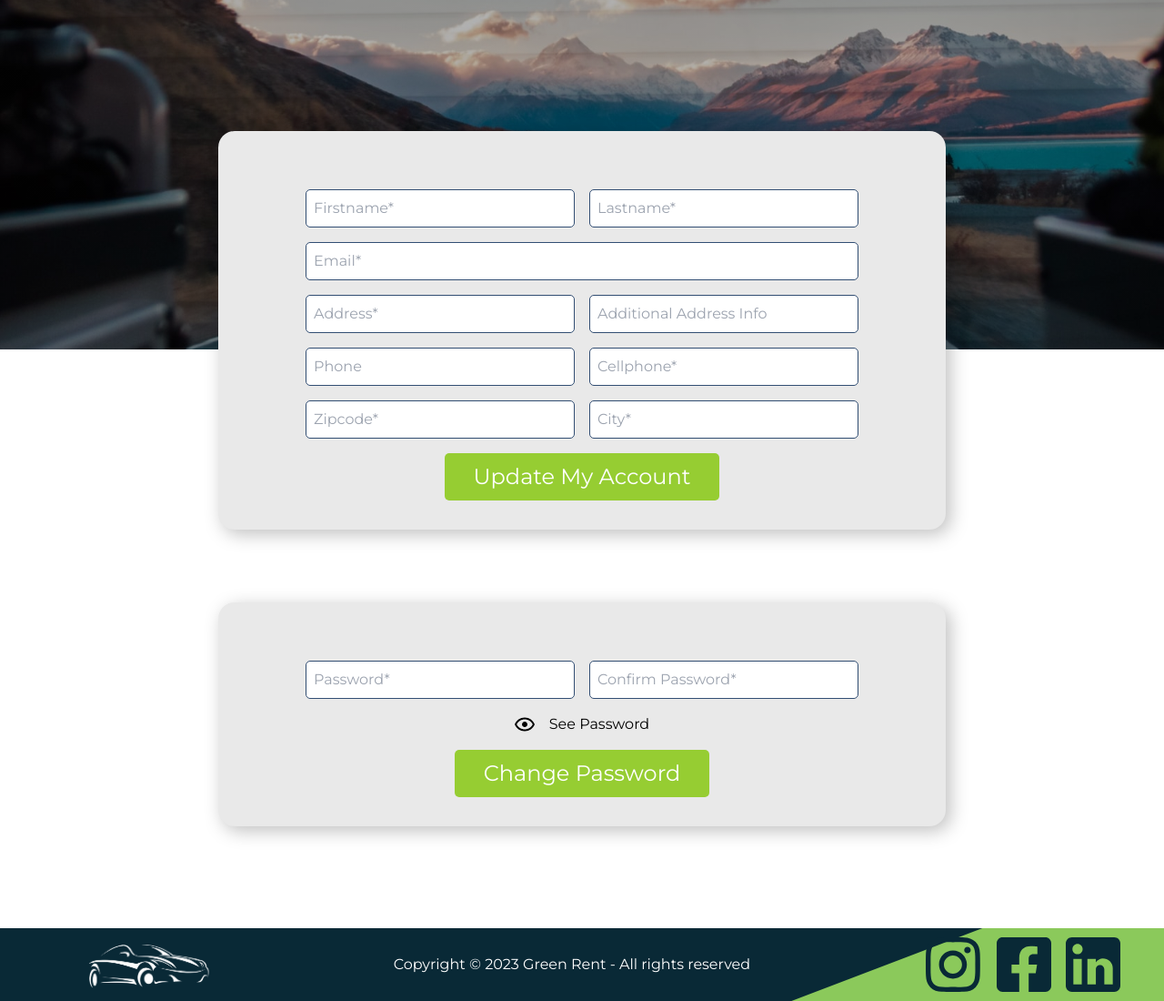
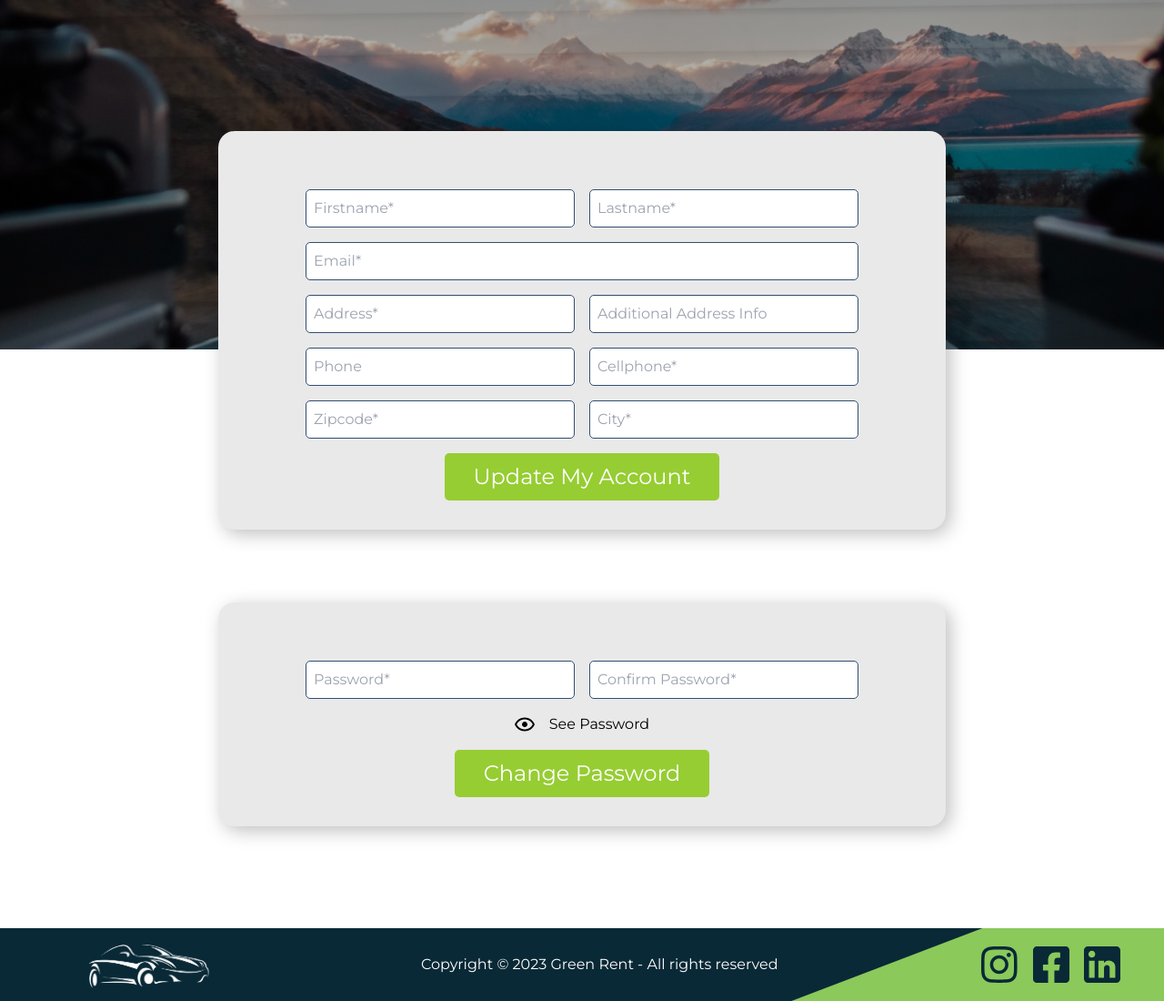
Before and after one commit to Laynaria/Midnight-Hackathon, a React (Vite) app in the folder frontend/: page /profile in a window 1280 px wide. Shown: the part 248-1348 px from the top of the page at 91% size. Built offline with nearby package versions, Linux system fonts and the light colour scheme; no server answers.

Commit message:
fixed media querries of footer, and added some more in between querries for better transitions

```diff
--- a/frontend/src/components/Router/Router.jsx
+++ b/frontend/src/components/Router/Router.jsx
@@ -20,10 +20,12 @@ import Profile from "@pages/Auth/Profile";
 import Dashboard from "@pages/Admin/Dashboard";
 import VehiclesAdmin from "@pages/Admin/VehiclesAdmin";
 import VehicleForm from "@pages/Admin/VehicleForm";
-import SearchVehiclesRentContext from "../../contexts/searchVehiclesRentContext";
 
 // Error
 import Error from "@pages/Error";
+
+// Context for Vehicles Rent
+import SearchVehiclesRentContext from "../../contexts/searchVehiclesRentContext";
 
 export default function Router() {
   const [searchVehiclesRentDetails, setSearchVehiclesRentDetails] = useState([
--- a/frontend/src/components/layout/footer.css
+++ b/frontend/src/components/layout/footer.css
@@ -48,10 +48,22 @@
 }
 
 .reso {
-  height: 60px;
+  height: 40px;
 }
 
-@media screen and (max-width: 480px) {
+@media screen and (max-width: 1100px) {
+  .reseau {
+    margin-right: 2rem;
+  }
+}
+
+@media screen and (max-width: 920px) {
+  .reseau {
+    margin-right: 1rem;
+  }
+}
+
+@media screen and (max-width: 850px) {
   .footer {
     justify-content: space-between;
     flex-direction: column;
```
